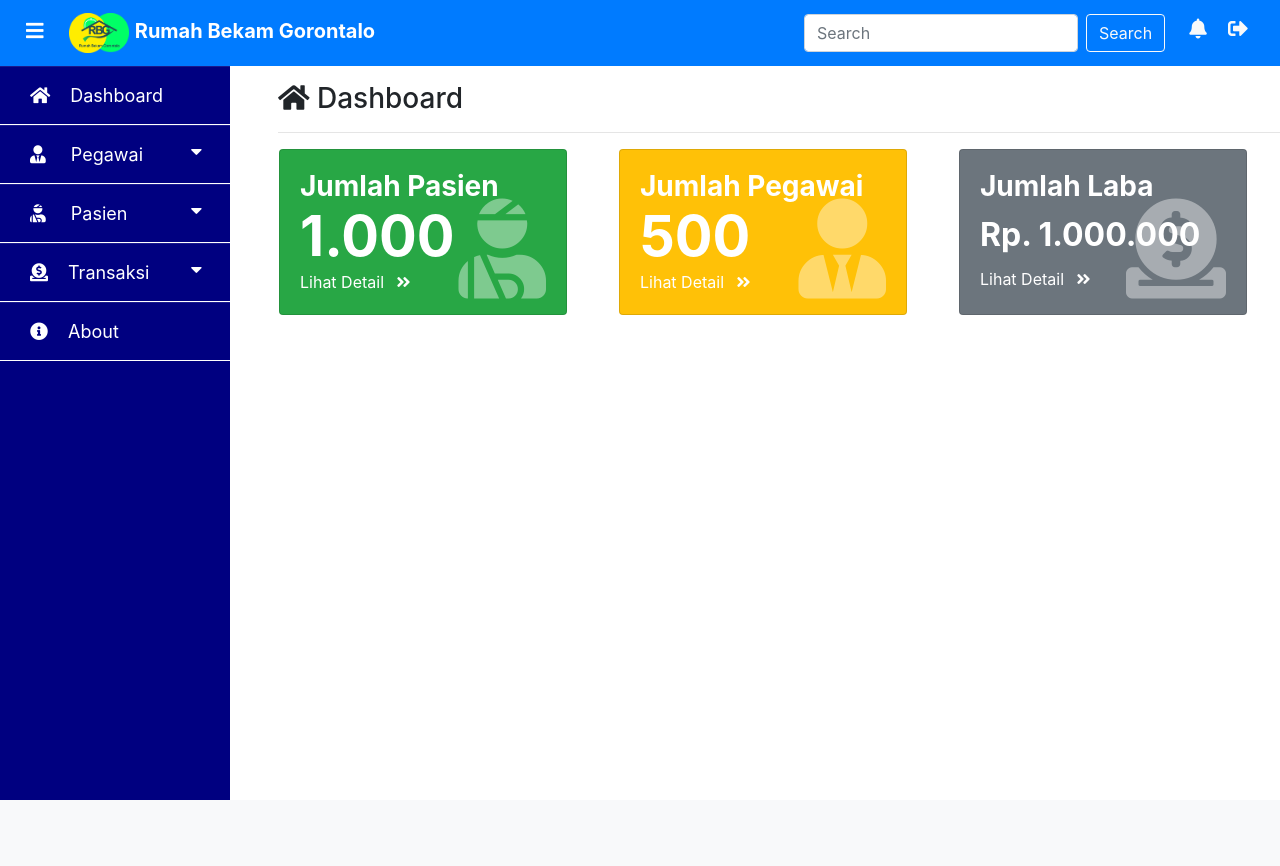
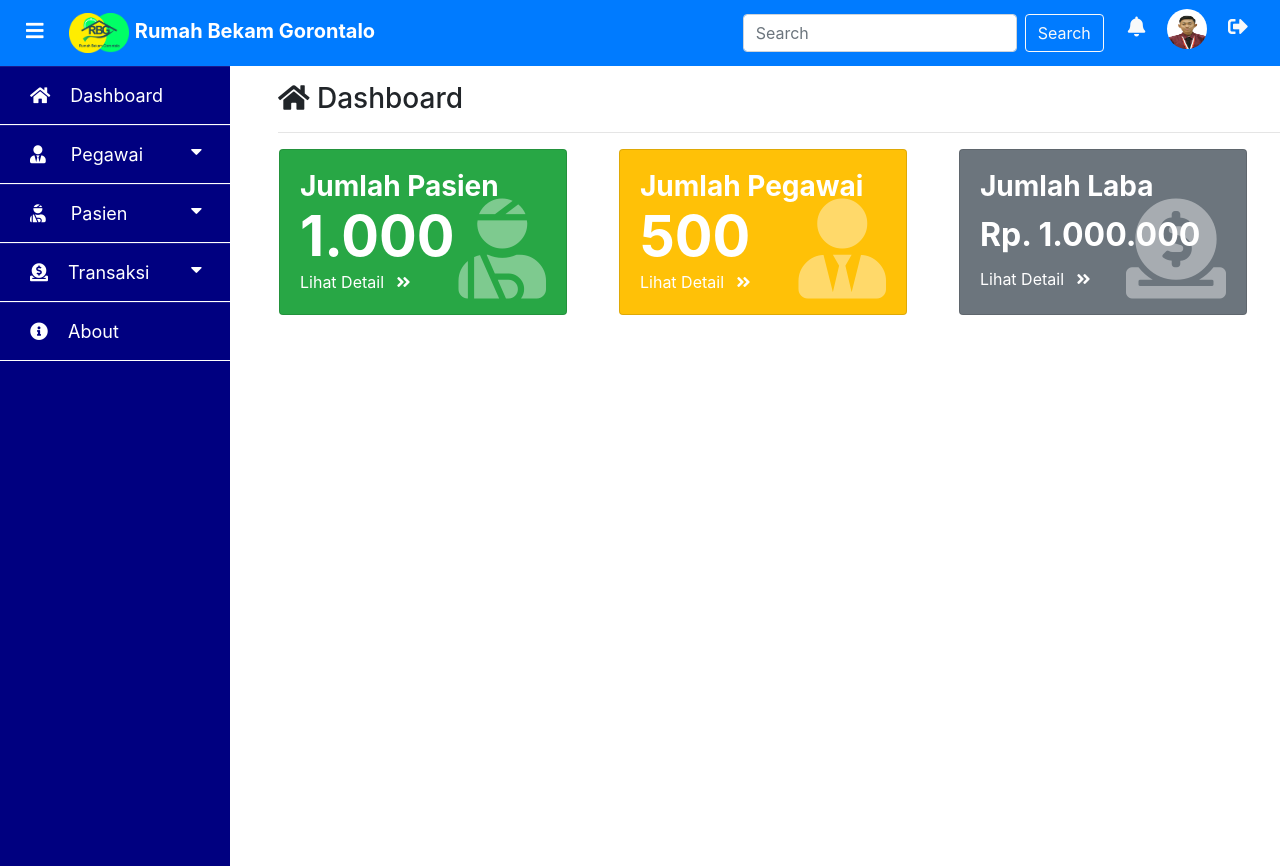
Before and after one commit to Iz-radjak/Rumah-Bekam-Gorontalo-1, a PHP site: page / in a window 1280 px wide. Before the commit the page ends 800 px from the top, so only its background shows below. Run offline with PHP 8.4, Linux system fonts and the light colour scheme; some libraries are stand-ins or nearby versions.

Commit message:
merapikan kode dan folder

```diff
--- a/style.css
+++ b/css/style.css
@@ -22,13 +22,17 @@
     color: white;
 }
 
+.icon{
+    cursor: pointer;
+}
+
 body {
     margin: 0;
     font-family: Arial, Helvetica, sans-serif;
 }
 
 .sidenav {
-    position: fixed;
+    position: absolute;
     left: 0;
     height: 100%;
     width: 230px;
@@ -107,16 +111,12 @@ body {
     padding-right: 20px;
 }
 
-.header{
-    margin-left: 200px;
-    padding-left: 20px;
-    /* height: 50px; */
-    width: 100%;
-    background-color: #ddd;
-    top: 0px;
-    z-index: 1;
-    position: fixed;
-    overflow-x: hidden;
+
+.avatar{
+    vertical-align: middle;
+    width: 40px;
+    height: 40px;
+    border-radius: 50%;
 }
 
 /*  */
--- a/index.html
+++ b/index.html
@@ -4,34 +4,39 @@
     <meta charset="UTF-8">
     <meta name="viewport" content="width=device-width, initial-scale=1.0">
 
-    <link rel="stylesheet" type="text/css" href="style.css">
+    <link rel="stylesheet" type="text/css" href="css/style.css">
     <link rel="stylesheet" href="https://stackpath.bootstrapcdn.com/bootstrap/4.4.1/css/bootstrap.min.css" integrity="sha384-Vkoo8x4CGsO3+Hhxv8T/Q5PaXtkKtu6ug5TOeNV6gBiFeWPGFN9MuhOf23Q9Ifjh" crossorigin="anonymous">
     <link rel="stylesheet" href="https://use.fontawesome.com/releases/v5.12.1/css/all.css" integrity="sha384-v8BU367qNbs/aIZIxuivaU55N5GPF89WBerHoGA4QTcbUjYiLQtKdrfXnqAcXyTv" crossorigin="anonymous">
-    <title>Rumah Bekam </title>
+    <title>Rumah Bekam Gorontalo </title>
 </head>
 <body>
-    <!-- Just an image -->
+
+    <!-- Navigation Bars -->
     <div class="topbar">
         <nav class="navbar navbar-light bg-primary">
             <a class="navbar-brand" href="#">
-                <i class="fa fa-bars" aria-hidden="true"></i>
+                <i class="fa fa-bars" aria-hidden="true" onclick="openSlideMenu()"></i>
                 <img src="icons/home.png" width="60" height="40" alt="">
                 <b style="color: white;">Rumah Bekam Gorontalo</b>
             </a>
+
+            <!-- Search Tab -->
             <form class="form-inline my-2 my-lg-0 ml-auto">
                 <input class="form-control mr-sm-2" type="search" placeholder="Search" aria-label="Search" >
                 <button class="btn btn-outline-light my-2 my-sm-0" type="submit">Search</button>
             </form>
 
+            <!-- icon account navbars -->
             <div class="icon ml-4">
                 <h5>
                     <i class="fas fa-bell mr-3 text-light" data-toggle="tooltip" title="Notifikasi"></i>
-                    <i class="fas fa-sign-out-alt mr-3 text-light" data-toggle="tooltip" title="Sign Out"></i>
+                    <img src="icons/Pas Foto Latar Putih.jpg" alt="avatar" class="avatar">
+                    <i class="fas fa-sign-out-alt mr-3 ml-3 text-light" data-toggle="tooltip" title="Sign Out"></i>
                 </h5>
             </div>
         </nav>
     </div>
-    <!-- Side Nava -->
+    <!-- Side Bars Navigation -->
     <div class="sidenav">
         <ul>
             <a href="index.html"><i class="fa fa-home"></i>Dashboard</a>
@@ -55,8 +60,9 @@
             <a href="#"><i class="fa fa-info-circle" aria-hidden="true"></i>About</a>
         </ul>
     </div>
+    <!-- batas Layout utama -->
 
-        <!--  -->
+        <!-- Content -->
     <div class="content pl-5 pt-3">
         <h3><i class="fa fa-home"></i> Dashboard</h3><hr>
 
@@ -102,6 +108,6 @@
     <script src="https://stackpath.bootstrapcdn.com/bootstrap/4.4.1/js/bootstrap.min.js" integrity="sha384-wfSDF2E50Y2D1uUdj0O3uMBJnjuUD4Ih7YwaYd1iqfktj0Uod8GCExl3Og8ifwB6" crossorigin="anonymous"></script>
 
     <!-- js lokal -->
-    <script src="admin.js"></script>
+    <script src="js/admin.js"></script>
 </body>
 </html>
--- a/admin.js
+++ b/js/admin.js
@@ -16,3 +16,8 @@ for (i = 0; i < dropdown.length; i++) {
 $(function () {
   $('[data-toggle="tooltip"]').tooltip()
 })
+
+function openSlideMenu() {
+  document.getElementsByClassName('sidenav').style.width = '50px';
+  document.getElementsByClassName('content').style.marginleft = '75px';
+}
```
Also changed, not shown: icons/Pas Foto Latar Putih.jpg (added).
